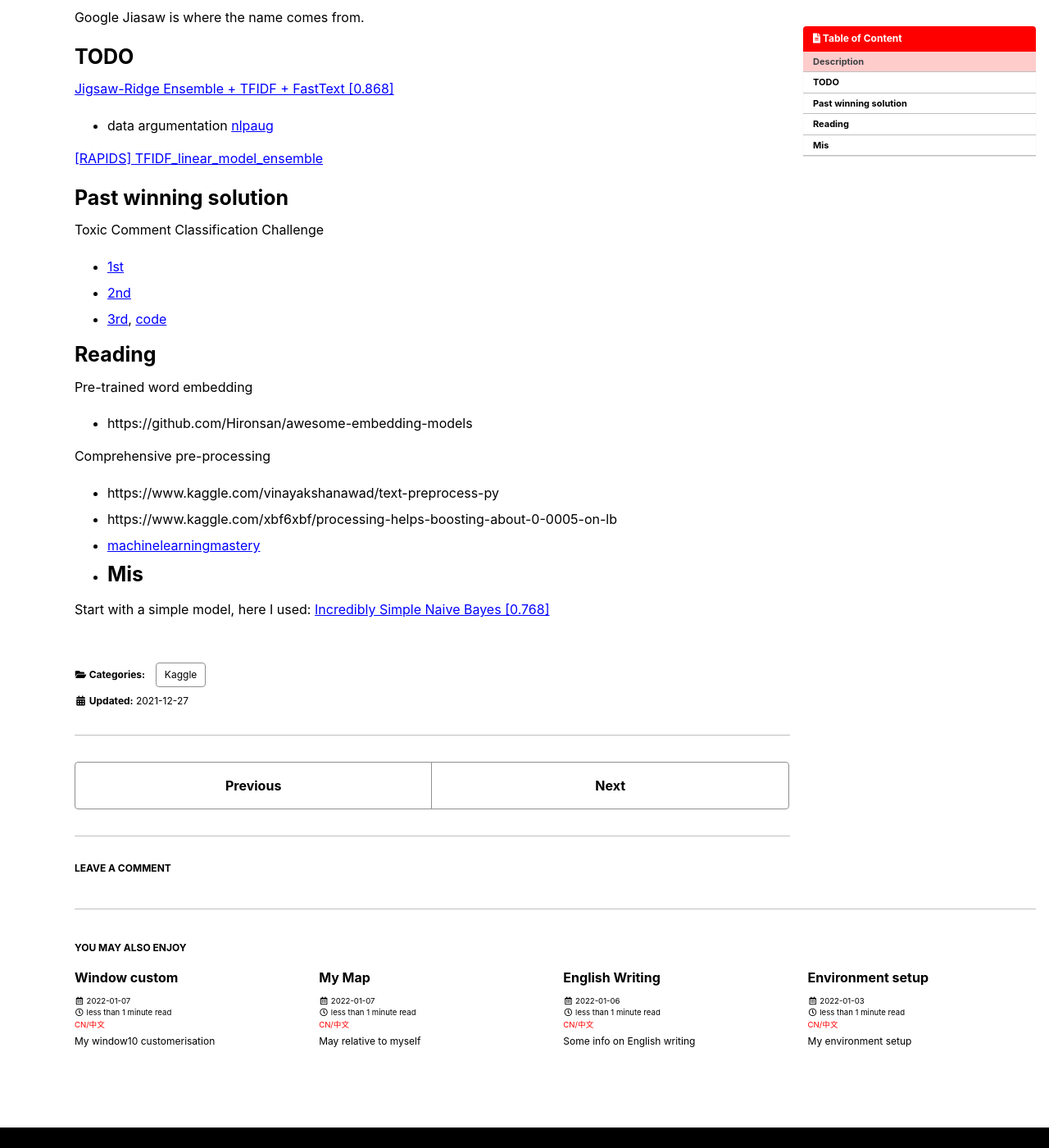
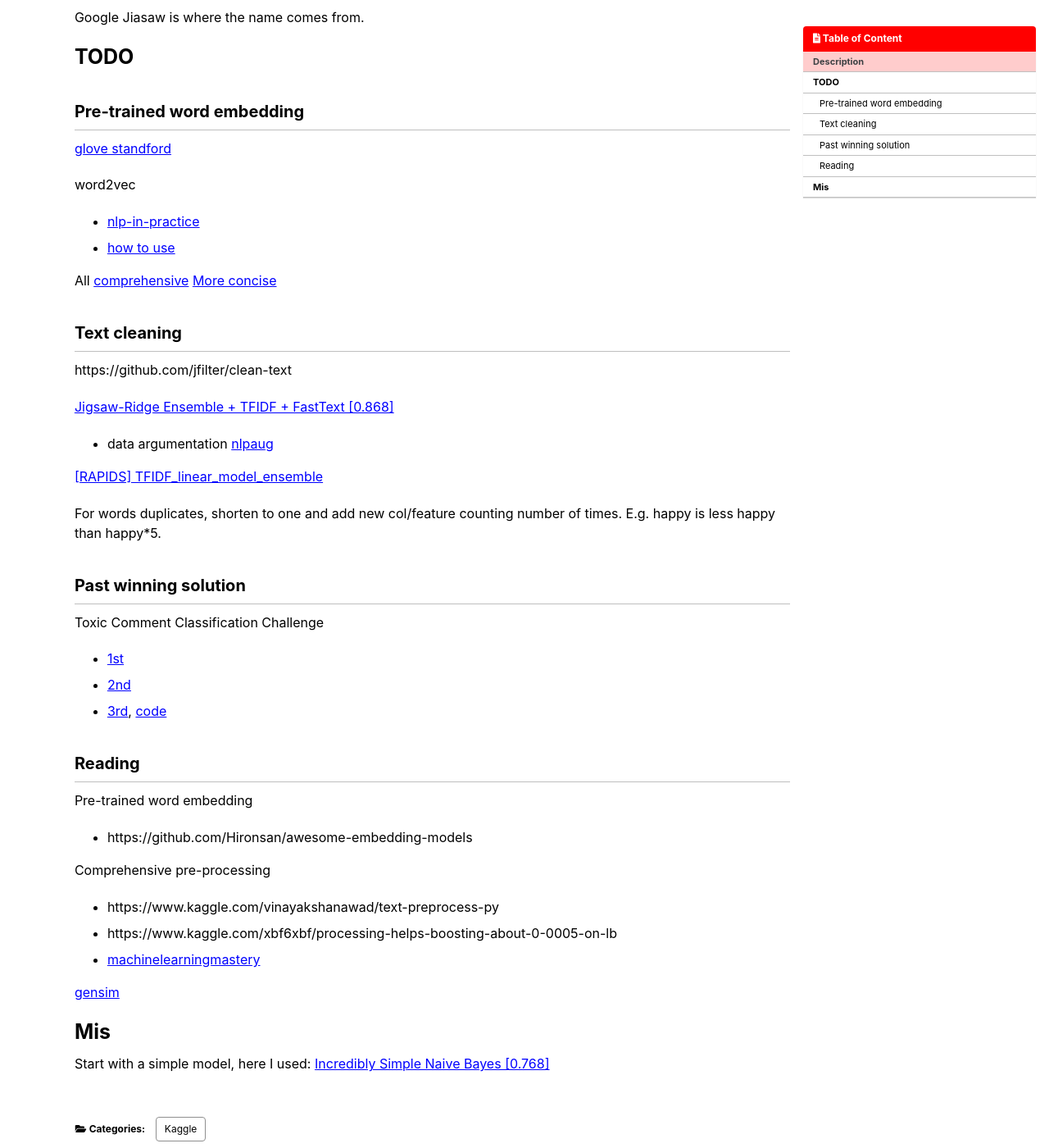
Before and after one commit to postsent/postsent.github.io, a Jekyll site: the page built from _posts/computing/data_science/nlp/2021-12-27-nlp-jigsaw-comments.md, in a window 1280 px wide and 1400 px high, scrolled down 415 px. Shown: the whole window at 82% size. Built offline with Jekyll 4.4.1, drawn with Linux system fonts in a browser that asks for light colours; cached includes are drawn as plain includes; comment, search, counter and statistics services are not loaded; some of the changed text lies outside the part shown.

Commit message:
updates: logs

```diff
--- a/_posts/computing/data_science/2021-12-27-nlp-jigsaw-comments.md
+++ b/_posts/computing/data_science/nlp/2021-12-27-nlp-jigsaw-comments.md
@@ -21,20 +21,39 @@ Google Jiasaw is where the name comes from.
 
 # TODO
 
+## Pre-trained word embedding
+
+[glove standford](https://nlp.stanford.edu/projects/glove/)
+
+word2vec
+- [nlp-in-practice](https://github.com/kavgan/nlp-in-practice)
+- [how to use](https://github.com/kavgan/nlp-in-practice/blob/master/pre-trained-embeddings/Pre-trained%20embeddings.ipynb)
+
+All
+[comprehensive](https://github.com/Separius/awesome-sentence-embedding#word-embeddings)
+[More concise](https://github.com/msgi/nlp-journey)
+
+## Text cleaning
+
+https://github.com/jfilter/clean-text
+
 [Jigsaw-Ridge Ensemble + TFIDF + FastText [0.868]](https://www.kaggle.com/nkitgupta/jigsaw-ridge-ensemble-tfidf-fasttext-0-868/notebook)
 - data argumentation [nlpaug](https://nlpaug.readthedocs.io/en/latest/augmenter/word/random.html)
 
-
 [[RAPIDS] TFIDF_linear_model_ensemble](https://www.kaggle.com/tenffe/rapids-tfidf-linear-model-ensemble/notebook)
 
-# Past winning solution
+For words duplicates, shorten to one and add new col/feature counting number of times.
+E.g. happy is less happy than happy*5.
+
+
+## Past winning solution
 
 Toxic Comment Classification Challenge
 - [1st](https://www.kaggle.com/c/jigsaw-toxic-comment-classification-challenge/discussion/52557)
 - [2nd](https://www.kaggle.com/c/jigsaw-toxic-comment-classification-challenge/discussion/52612)
 - [3rd](https://www.kaggle.com/c/jigsaw-toxic-comment-classification-challenge/discussion/52644), [code](https://www.kaggle.com/larryfreeman/toxic-comments-code-for-alexander-s-9872-model)
 
-# Reading
+## Reading
 
 Pre-trained word embedding
 - https://github.com/Hironsan/awesome-embedding-models
@@ -43,7 +62,8 @@ Comprehensive pre-processing
 - https://www.kaggle.com/vinayakshanawad/text-preprocess-py
 - https://www.kaggle.com/xbf6xbf/processing-helps-boosting-about-0-0005-on-lb
 - [machinelearningmastery](https://machinelearningmastery.com/clean-text-machine-learning-python/)
--
+
+[gensim](https://github.com/RaRe-Technologies/gensim)
 # Mis
 
 Start with a simple model, here I used: [Incredibly Simple Naive Bayes [0.768]](https://www.kaggle.com/julian3833/jigsaw-incredibly-simple-naive-bayes-0-768)
```
Also changed, not shown: _posts/computing/data_science/dl/2022-01-09-dl.md (added, +8 -0 lines), _posts/computing/data_science/nlp/2021-01-05-nlp.md (renamed from _posts/computing/data_science/2021-01-05-nlp.md, +10 -1 lines), _posts/computing/jeykll/2021-12-29-logs.md (+23 -1 lines).
